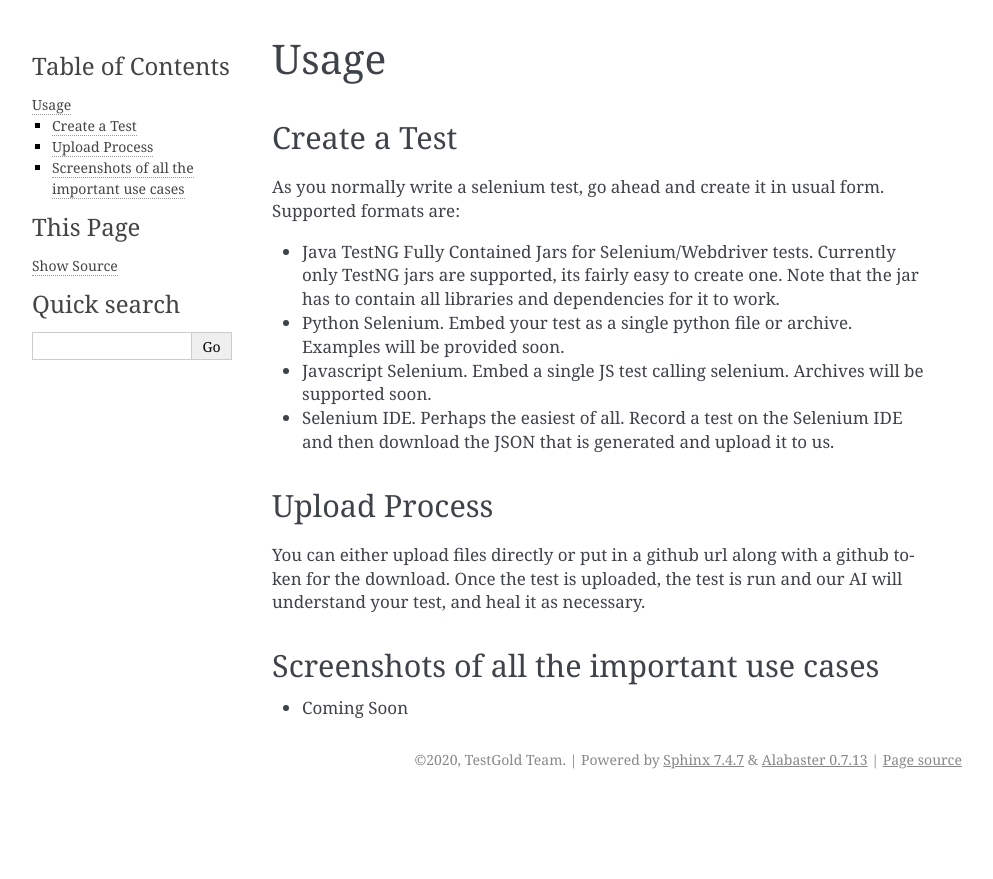
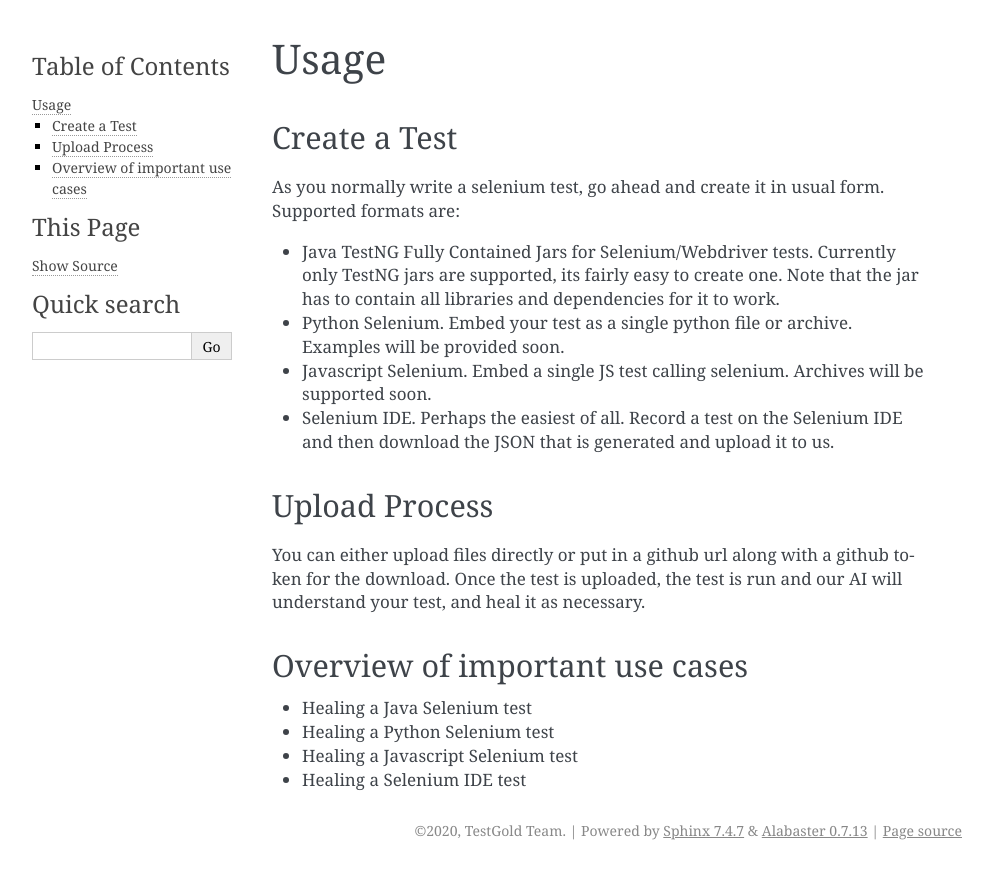
Before and after one commit to aichemydev/testgold, a Sphinx documentation site: the page built from docs/usage.rst, in a window 1280 px wide. Shown: the top 879 px of the page, without its empty margins (148-1141 px from the left). Built offline with Sphinx 7.4.7, drawn with Linux system fonts in a browser that asks for light colours.

```diff
--- a/docs/introduction.rst
+++ b/docs/introduction.rst
@@ -44,14 +44,12 @@ You should get an email soon after signup. The process is rather simple and illu
    <div style="position: relative; padding-bottom: 56.25%; height: 0;"><iframe src="https://www.loom.com/embed/8700dede84874ac09e6b464049a56798" frameborder="0" webkitallowfullscreen mozallowfullscreen allowfullscreen style="position: absolute; top: 0; left: 0; width: 100%; height: 100%;"></iframe></div>
 
 
-
-
 Status
 ------
 
 Here are some videos from our beginning :-)
 
-We are rapidly changing.
+We are rapidly changing. There are more detailed examples in the examples section.
 
 Java Healing -
 
--- a/docs/usage.rst
+++ b/docs/usage.rst
@@ -15,7 +15,13 @@ Upload Process
 You can either upload files directly or put in a github url along with a github token for the download.
 Once the test is uploaded, the test is run and our AI will understand your test, and heal it as necessary.
 
-Screenshots of all the important use cases
+Overview of important use cases
 ------------------------------------------
 
-* Coming Soon
+* Healing a Java Selenium test
+
+* Healing a Python Selenium test
+
+* Healing a Javascript Selenium test
+
+* Healing a Selenium IDE test
```
Also changed, not shown: docs/design.rst (+9 -0 lines), docs/examples.rst (+36 -0 lines).
